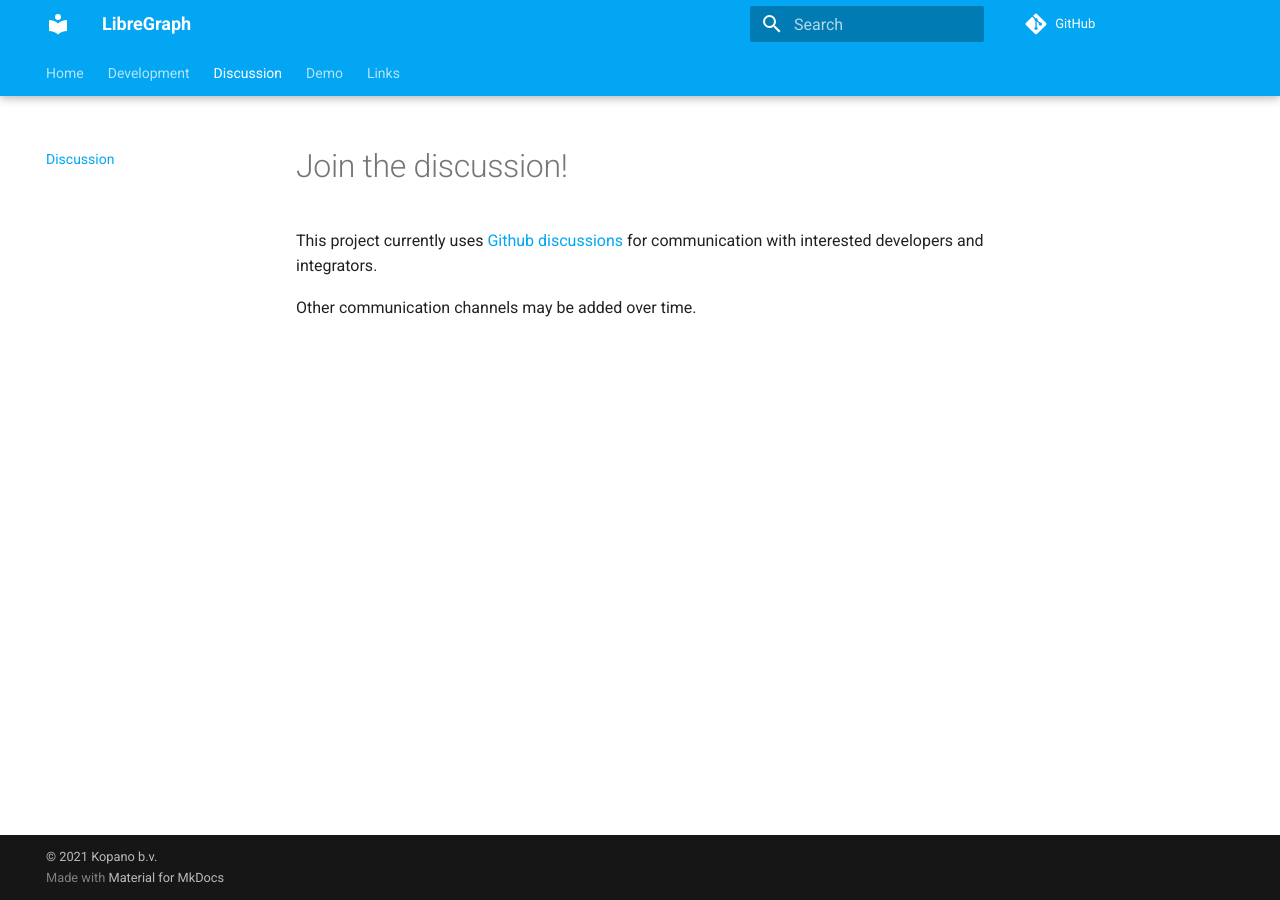
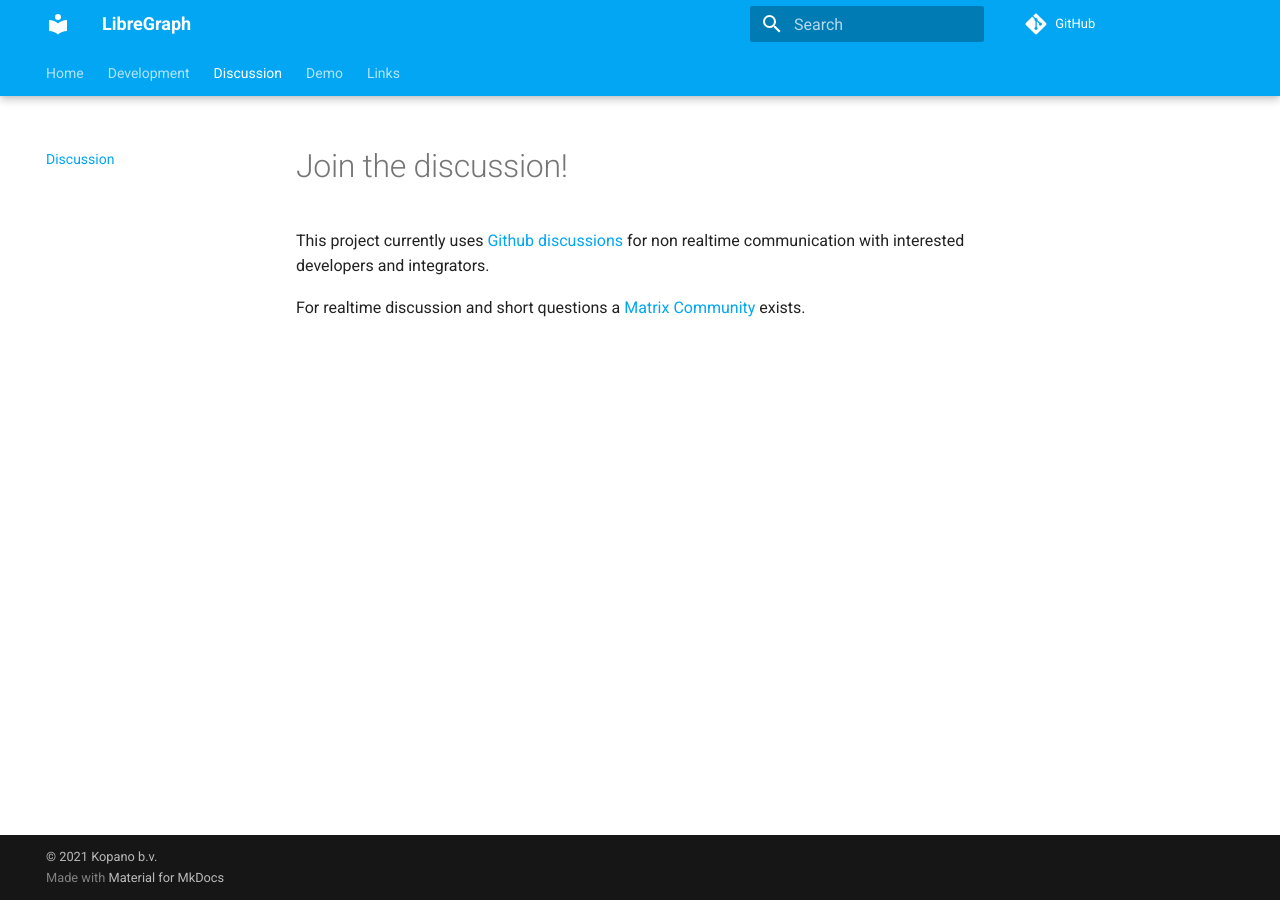
Before and after one commit to libregraph/libregraph.github.io, an MkDocs documentation site: the page built from docs/discussion.md, in a window 1280 px wide. Built offline with MkDocs 1.6.1 and Material for MkDocs 9.7.7, drawn with Linux system fonts in a browser that asks for light colours.

Commit message:
Add matrix as another communication channel
Signed-off-by: Felix Bartels <felix@9wd.eu>

```diff
--- a/docs/discussion.md
+++ b/docs/discussion.md
@@ -1,5 +1,5 @@
 # Join the discussion!
 
-This project currently uses [Github discussions](https://github.com/LibreGraph/libregraph.github.io/discussions) for communication with interested developers and integrators.
+This project currently uses [Github discussions](https://github.com/LibreGraph/libregraph.github.io/discussions) for non realtime communication with interested developers and integrators.
 
-Other communication channels may be added over time.
+For realtime discussion and short questions a [Matrix Community](https://matrix.to/#/+libregraph:matrix.org) exists.
```
